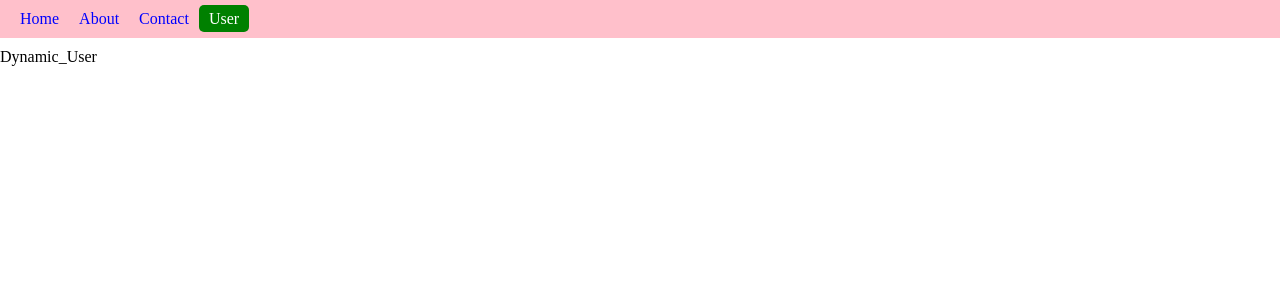
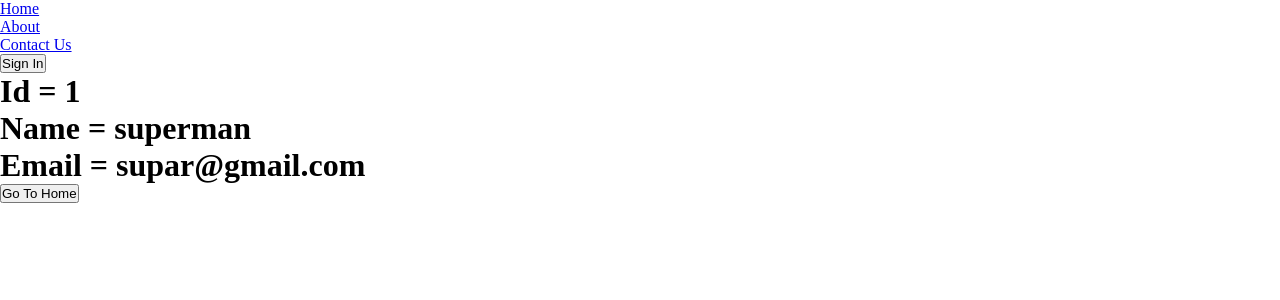
Before and after one commit to RajTheCreater/react-practise, a React (Vite) app: page /user/1 in a window 1280 px wide. Shown: the top 300 px of the page. Built offline with nearby package versions, Linux system fonts and the light colour scheme.

Commit message:
dynamic navigation bar

```diff
--- a/src/App.jsx
+++ b/src/App.jsx
@@ -4,14 +4,14 @@ import Home from './Pages/Home'
 import About from './Pages/About'
 import Contact from './Pages/Contact'
 import Dynamic_User from './Pages/Dynamic_User'
-import Navbar from './Components/Navbar'
+import Nav from './Components/Nav'
 import User from './Pages/User'
 
 const App = () => {
   return (
     <>
       <Router>
-        <Navbar />
+        <Nav  />
         <Routes>
           <Route path='/' element={<Home />} />
           <Route path='/home' element={<Home />} />
--- /dev/null
+++ b/src/Components/Nav.jsx
@@ -0,0 +1,37 @@
+import React, { useState } from 'react'
+import { Link, useLocation, useNavigate } from 'react-router-dom'
+
+const Nav = () => {
+    const [isLoggedIn, setisLoggedIn] = useState(false)
+
+    const location = useLocation();
+    const navigate = useNavigate();
+    const handleLogin = () => {
+        setisLoggedIn(true);
+        navigate('/user')
+    }
+    const handleLogout = () => {
+        setisLoggedIn(false);
+        navigate('/home')
+    }
+    return (
+        <>
+            <div>
+                <ul>
+                    <li>  <Link to='/User'>Home</Link ></li>
+                    {isLoggedIn && <>
+                        <li>   <Link to='/User'>User</Link></li>
+                        <li>     <Link> <button type='button' onClick={handleLogout}>Sign Out</button></Link></li>
+                    </>}
+                    {!isLoggedIn && <>
+                        <li>     <Link to='/about'>About</Link></li>
+                        <li>  <Link to='/User' to='/contact'>Contact Us</Link ></li>
+                        <li> <button type='button' onClick={handleLogin}>Sign In</button></li>
+                    </>}
+                </ul>
+            </div >
+        </>
+    )
+}
+
+export default Nav
--- a/src/Pages/Dynamic_User.jsx
+++ b/src/Pages/Dynamic_User.jsx
@@ -1,8 +1,31 @@
 import React from 'react'
+import { useLocation, useParams, useNavigate } from 'react-router-dom'
 
 const Dynamic_User = () => {
+  const navigate = useNavigate();
+  const { id } = useParams()
+  const users = [
+    { id: 1, name: 'superman', email: 'supar@gmail.com' },
+    { id: 2, name: 'batman', email: 'batman@gmail.com' },
+    { id: 3, name: 'wonderwoman', email: 'wonder@gmail.com' },
+    { id: 4, name: 'spiderman', email: 'spidey@gmail.com' },
+    { id: 5, name: 'thor', email: 'thor@gmail.com' }
+  ];
+  console.log(id)
+  const user = users.find(data => data.id == id);
+  console.log(user)
+  console.log(useLocation())
   return (
-    <div>Dynamic_User</div>
+    <>
+      <div>
+        <h1>Id = {user.id}</h1>
+        <h1>Name = {user.name}</h1>
+        <h1>Email = {user.email}</h1>
+      </div>
+      <div>
+        <button type='button' className='btn btn-sucess' onClick={() => navigate('/')}>Go To Home</button>
+      </div>
+    </>
   )
 }
 
```
